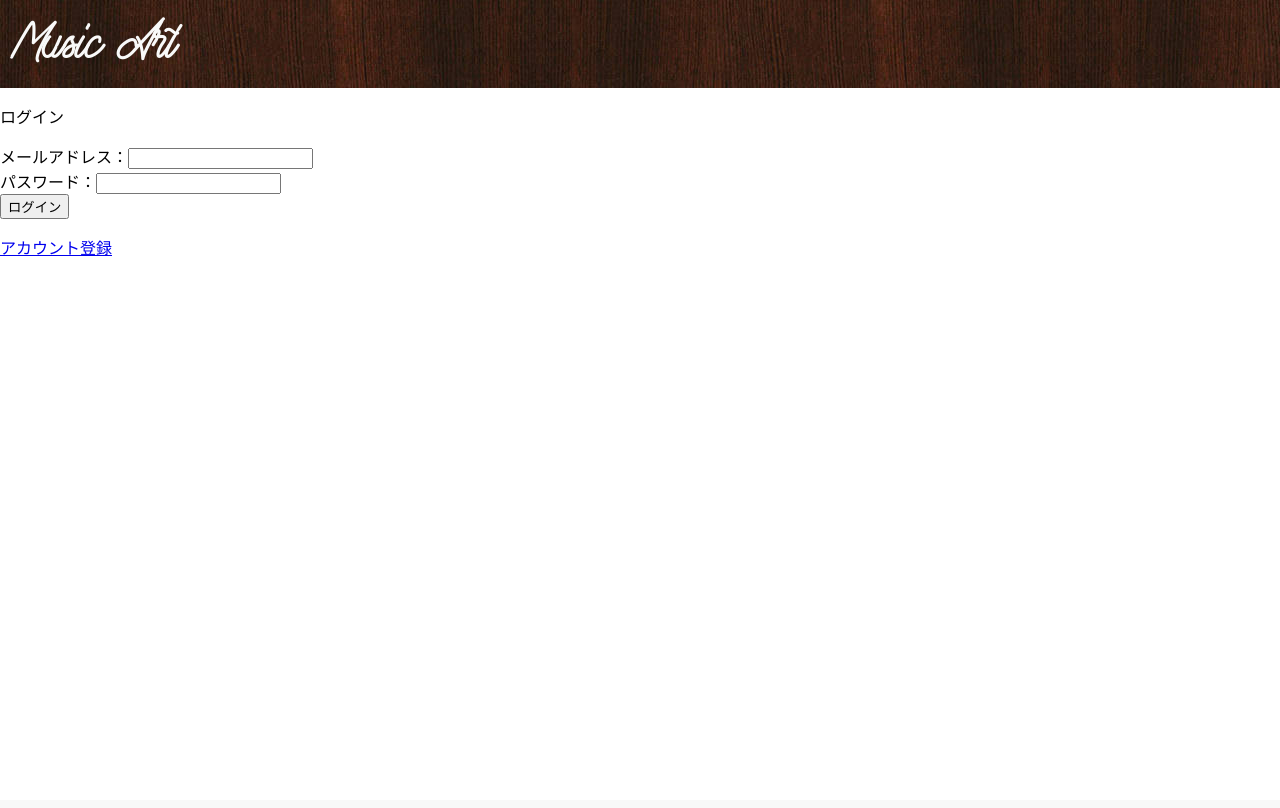
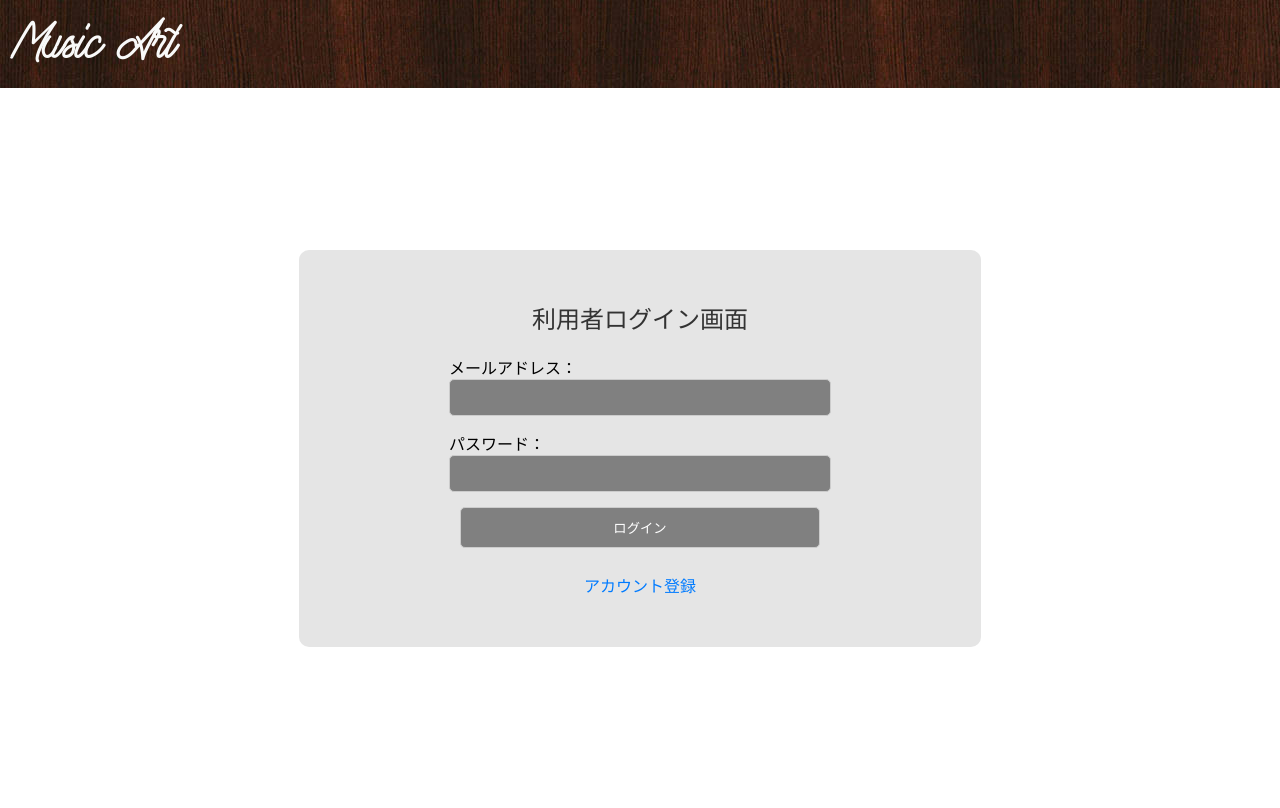
Before and after one commit to orenouserNamehaKawamura1/hackathon_d, a Flask app: page / in a window 1280 px wide. Before the commit the page ends 256 px from the top, so only its background shows below. Run offline with Flask 3, Linux system fonts and the light colour scheme.

Commit message:
利用者ログイン画面のデザイン

```diff
--- a/user/account/static/css/login.css
+++ b/user/account/static/css/login.css
@@ -0,0 +1,71 @@
+/* スタイルのリセット */
+body, h1, p, button {
+    margin: 0;
+    padding: 0;
+  }
+
+  /* ページ全体を中央揃えにする */
+  .layout1 {
+    display: flex;
+    justify-content: center;
+    align-items: center;
+    height: 90vh;
+    background-color: #ffffff; /* ページの背景色をグレーに設定 */
+  }
+
+  /* フォームのスタイル */
+  form {
+    background-color: #E5E5E5; /* フォームの背景色を白に設定 */
+    padding: 50px 150px;
+    border-radius: 10px;
+    text-align: center;
+  }
+
+  /* タイトルのスタイル */
+  .fsize {
+    font-size: 24px;
+    margin-bottom: 20px;
+    color: #333; /* タイトルの文字色をダークグレーに設定 */
+  }
+
+  /* 入力フィールドとボタンのスタイル */
+  input[type="email"],
+  input[type="password"],
+  button {
+    width: 360px;
+    padding: 10px;
+    margin-bottom: 15px;
+    color: #ffffff;
+    background-color: #808080;
+    border: 1px solid #ccc; /* フィールドとボタンにボーダーを追加 */
+  border-radius: 5px; /* ボタンを角丸にする */
+
+  }
+
+  /* エラーメッセージのスタイル */
+  #error-message {
+    margin-bottom: 10px;
+    font-size: 14px;
+  }
+
+  /* リンクのスタイル */
+  a {
+    text-decoration: none;
+    color: #007bff; /* リンクの文字色を青に設定 */
+  }
+  .merupasu{
+ text-align: left;
+  }
+  /* ホバー時のリンクのスタイル */
+  a:hover {
+    text-decoration: underline;
+  }
+
+  /* アカウント登録リンクのスタイル */
+  .register-link {
+    margin-top: 10px; /* マージンを追加してログインボタンから下に移動 */
+    display: block; /* リンクをブロック要素に変更して横幅を100%に設定 */
+  }
+  .account_center{
+    text-align: center;
+  }
--- a/user/account/templates/index.html
+++ b/user/account/templates/index.html
@@ -5,13 +5,19 @@
 {% endblock %}
 
 {% block content %}
-<form action="{{url_for('login.login_function')}}" method="post">
-  <p class="fsize">ログイン</p>
-  メールアドレス：<input type="email" id="mail" name="mail"><br>
-  パスワード：<input type="password" id="password" name="password"><br>
-
-  <button type="submit">ログイン</button>
-</form>
-<p id="error-message" style="color: red;"></p>
-<a href="{{url_for('user.register')}}">アカウント登録</a>
+<div class ="layout1">
+  <form action="{{url_for('login.login_function')}}" method="post">
+    <p class="fsize">利用者ログイン画面</p>
+    <div class="merupasu">
+    <p>メールアドレス：</p>
+      <input type="email" id="mail" name="mail">
+    <p>パスワード：</p>
+    <input type="password" id="password" name="password">
+    </div>
+    <button type="submit">ログイン</button>
+    <a class="register-link" href="{{url_for('user.register')}}">アカウント登録</a>
+  </form>
+  <p id="error-message" style="color: red;"></p>
+  <div class="account_center">
+  </div>
 {% endblock %}
```
